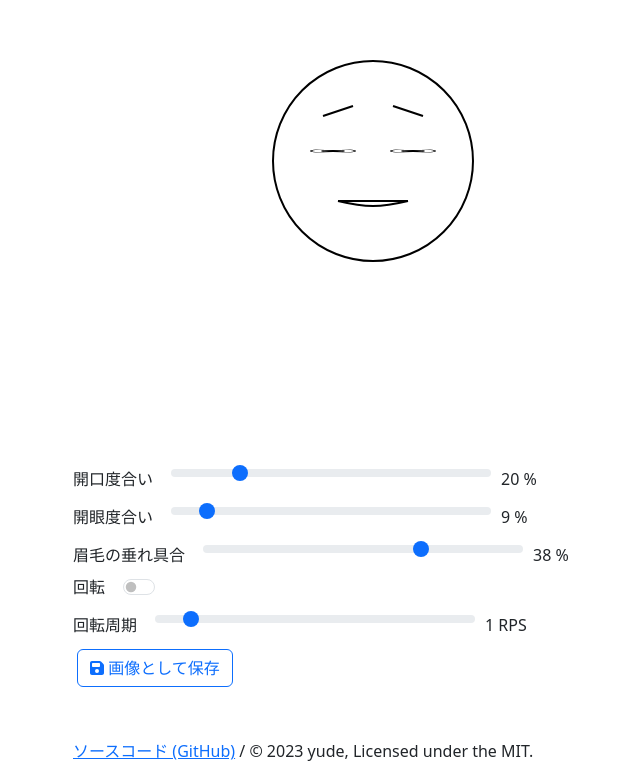
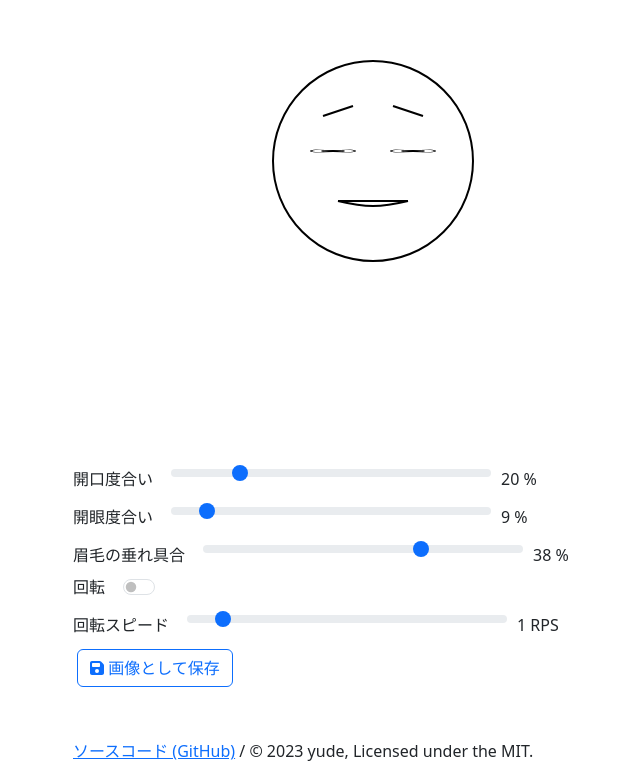
Before and after one commit to yude/gyutto-face, a Next.js app: page / in a window 1280 px wide. Shown: the part 163-926 px from the top of the page, without its empty margins (9-649 px from the left). Built offline with nearby package versions, Linux system fonts and the light colour scheme.

Commit message:
fix: Reword

```diff
--- a/src/app/components/Canvas.tsx
+++ b/src/app/components/Canvas.tsx
@@ -295,7 +295,7 @@ export default function Canvas() {
           />
         </div>
         <div>
-          <Form.Label>回転周期</Form.Label>
+          <Form.Label>回転スピード</Form.Label>
           <Form.Range
             value={rotationSpeed}
             onChange={handleRotationSpeedChange}
```
